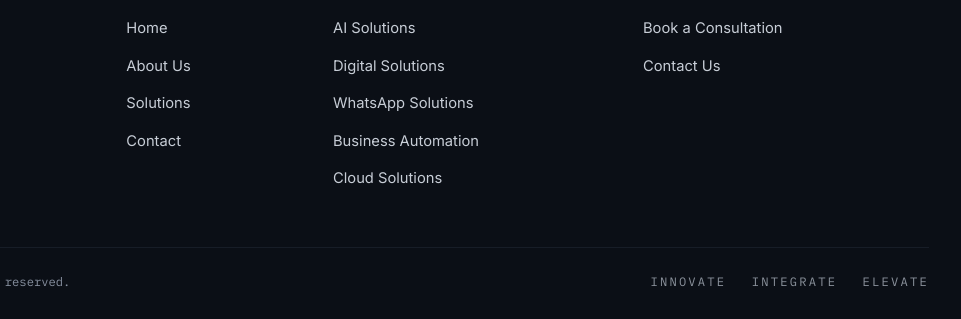
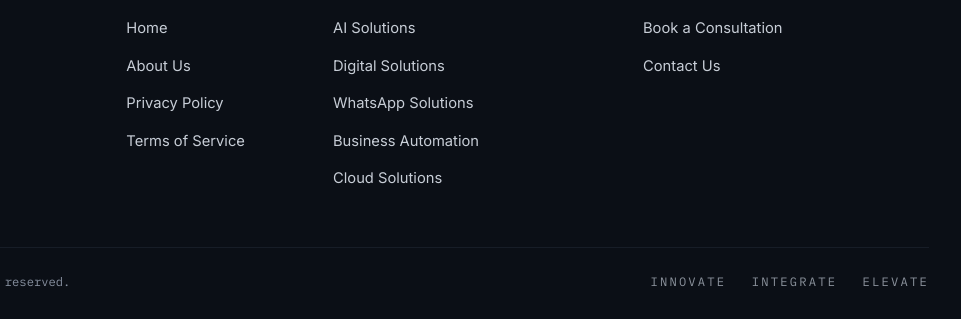
Before and after one commit to silvernodesolutions/silvernodesolutions-website, a plain HTML site: page about/index.html in a window 1280 px wide. Shown: the part 2662-2981 px from the top of the page, 319-1280 px from the left. Drawn offline with nearby package versions, Linux system fonts and the light colour scheme.

Commit message:
Update footer links and add scripts

```diff
--- a/about/index.html
+++ b/about/index.html
@@ -190,8 +190,8 @@
         <ul class="sn-footer-links">
           <li><a href="/">Home</a></li>
           <li><a href="/about">About Us</a></li>
-          <li><a href="/solutions">Solutions</a></li>
-          <li><a href="/contact">Contact</a></li>
+          <li><a href="/privacy-policy/">Privacy Policy</a></li>
+          <li><a href="/terms-of-service/">Terms of Service</a></li>
         </ul>
       </div>
       <div class="col-6 col-lg-3">
```
